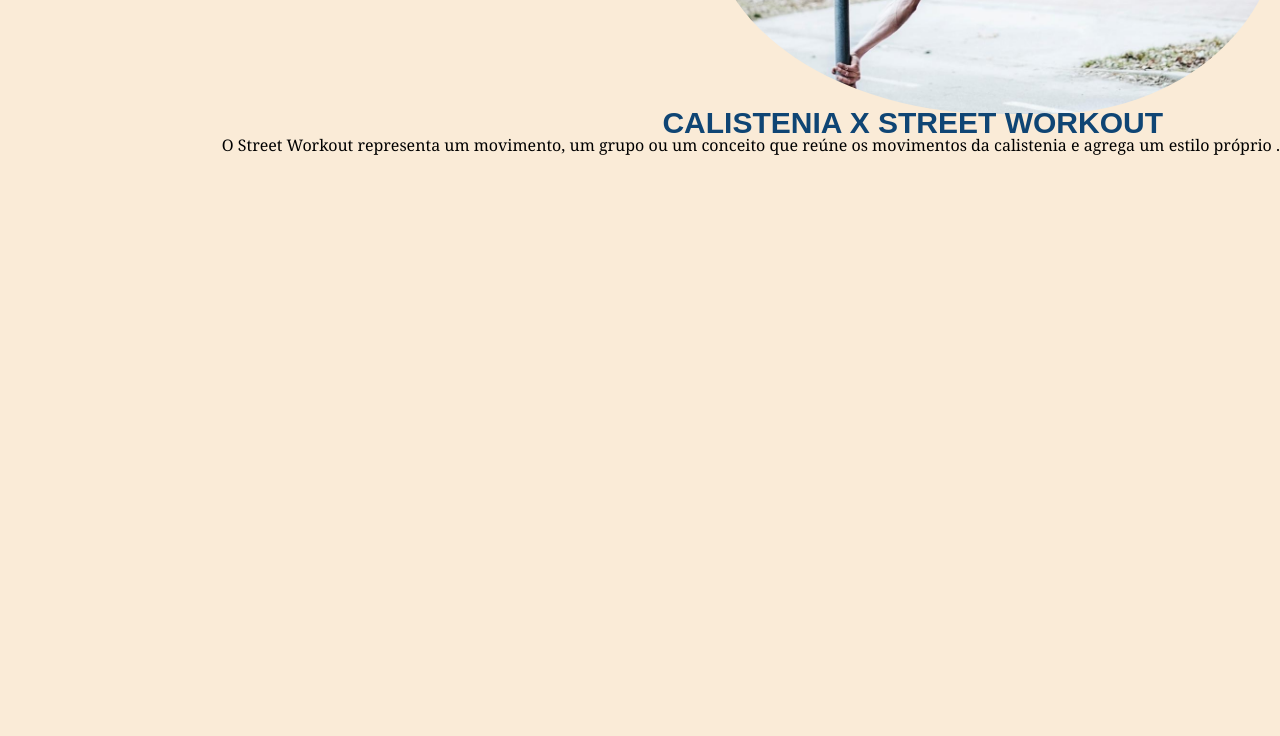
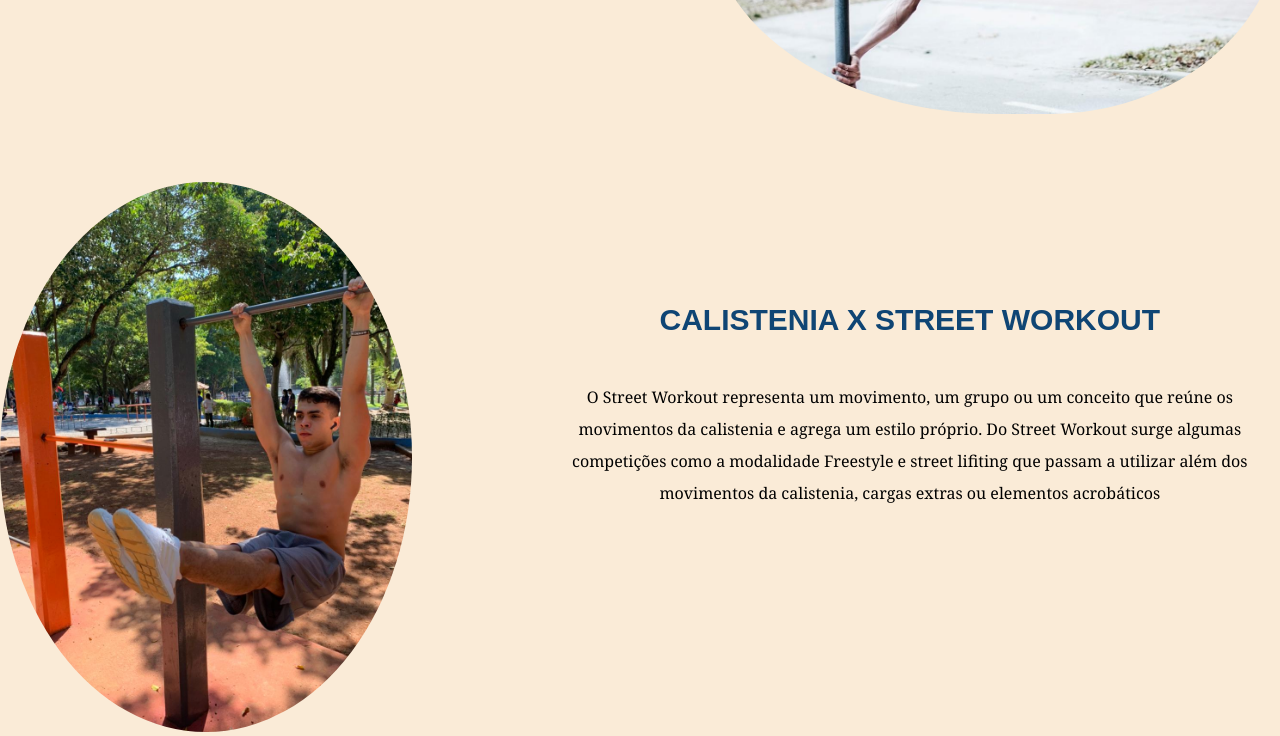
Before and after one commit to Gustavo141101/Projeto-Individual, a plain HTML site: page O_que_é_Calistenia.html in a window 1280 px wide. Shown: the part 419-1155 px from the top of the page. Before the commit the page ends 800 px from the top, so only its background shows below. Drawn offline with Linux system fonts and the light colour scheme.

Commit message:
arrumei as imagens

```diff
--- a/O_que_é_Calistenia.html
+++ b/O_que_é_Calistenia.html
@@ -27,23 +27,23 @@
             <div class="text1">
                 <h3>O QUE É CALISTENIA?</h3>
 
-                <p>Calistenia, palavra de origem grega “kallos” + “sthenos”, respectivamente beleza e força. A
-                    calistenia se
-                    trata de um método de treino que reúne exercícios com peso corporal. Sendo necessário nenhum ou o
-                    mínimo de
-                    equipamento possível para a pratica. Um dos esportes mais democráticos do mundo e consequentemente
-                    em uma
-                    grande ascensão de novos adeptos.</p>
+                <p>Calistenia, palavra de origem grega “kallos” + “sthenos”, respectivamente beleza e força. A calistenia se trata de um método de treino que reúne exercícios com peso corporal. Sendo necessário nenhum ou o mínimo de equipamento possível
+                    para a pratica. Um dos esportes mais democráticos do mundo e consequentemente em uma grande ascensão de novos adeptos.</p>
             </div>
             <div class="bandeiraHumana"><img src="./Imagens/Bandeira humana calistenia.jpg" alt=""> </div>
         </div>
+        <div class="container3">
 
-        <div class="text2">
-            <h3>CALISTENIA X STREET WORKOUT</h3>
-            <p>O Street Workout representa um movimento, um grupo ou um conceito que reúne os movimentos da calistenia e agrega um estilo próprio .</p>
-
-
-
+            <div>
+                <img class="gustavo" src="./Imagens/Gustavo - Calistenia.jpeg" alt="">
+            </div>
+            <div class="text2">
+                <h3>CALISTENIA X STREET WORKOUT</h3>
+                <p>O Street Workout representa um movimento, um grupo ou um conceito que reúne os movimentos da calistenia e agrega um estilo próprio. Do Street Workout surge algumas competições como a modalidade Freestyle e street lifiting que passam a
+                    utilizar além dos movimentos da calistenia, cargas extras ou elementos acrobáticos
+                </p>
+            </div>
+        </div>
         </div>
     </main>
 
--- a/style2.css
+++ b/style2.css
@@ -2,8 +2,6 @@ body {
     background-color: antiquewhite;
     margin: 0;
     font-family: fantasy;
-
-
 }
 
 header {
@@ -12,94 +10,101 @@ header {
     background-color: rgba(189, 183, 107, 0.435);
     display: block;
     box-shadow: 4px 4px 8px rgba(12, 10, 10, 0.4);
-    border-bottom: solid blue  3px;
+    border-bottom: solid blue 3px;
     font-size: 15px;
+}
 
-
-}
-.container{
+.container {
     color: blue;
     width: 80%;
     margin: auto;
 }
 
-
-
 header h1 {
     float: left;
 }
 
-header ul{
+header ul {
     list-style: none;
     float: right;
 }
 
-header li{
+header li {
     display: inline-block;
     text-transform: uppercase;
     font-size: 17px;
     padding: 16px;
 }
 
-header ul li a{
+header ul li a {
     text-decoration: none;
-
-
 }
 
-.text-calistenia{
+.text-calistenia {
     color: tomato;
 }
 
-.text1{
+.text1 {
     color: #0f4574;
     margin-top: 3%;
     margin-inline-start: 8%;
     line-height: 2;
     height: 190%;
     width: 738px;
-
 }
 
-.text1 p{
- color: black;
- font-family: Georgia, 'Times New Roman', Times, serif;
-
-}
-.text1 h3{
-  font-size: 30px;
-
+.text1 p {
+    color: black;
+    font-family: Georgia, 'Times New Roman', Times, serif;
 }
 
-.container2 img{
+.text1 h3 {
+    font-size: 30px;
+}
+
+.container2 img {
     height: 422px;
     border-radius: 46%;
     margin-top: 5%;
     padding-right: 10% !important;
 }
 
-.container2{
+.container2 {
     display: flex;
     width: 100%;
 }
 
-.text2{
-    float:right;
+.text2 {
+    /* float: right; */
     color: #0f4574;
-    position: relative;
+    /* position: relative; */
+    display: table-column;
+    width: 60%;
+    margin-left: 10%;
+    text-align: center;
+    margin-top: 6%;
 }
 
-.text2 h3{
+.text2 h3 {
     font-size: 30px;
-    right: 117px;
-    position:absolute;
+    /* right: 117px; */
     bottom: 2px;
-
-
+    margin: 6%;
+    /* width: 45%; */
 }
 
-.text2 p{
+.text2 p {
     color: black;
- font-family: Georgia, 'Times New Roman', Times, serif;
+    font-family: Georgia, 'Times New Roman', Times, serif;
+    line-height: 2;
+}
 
+.container3 {
+    margin-top: 5%;
+    display: flex;
 }
+
+.gustavo {
+    height: 550px;
+    border-radius: 100%;
+}
```
Also changed, not shown: Imagens/Gustavo - Calistenia.jpeg (added).
